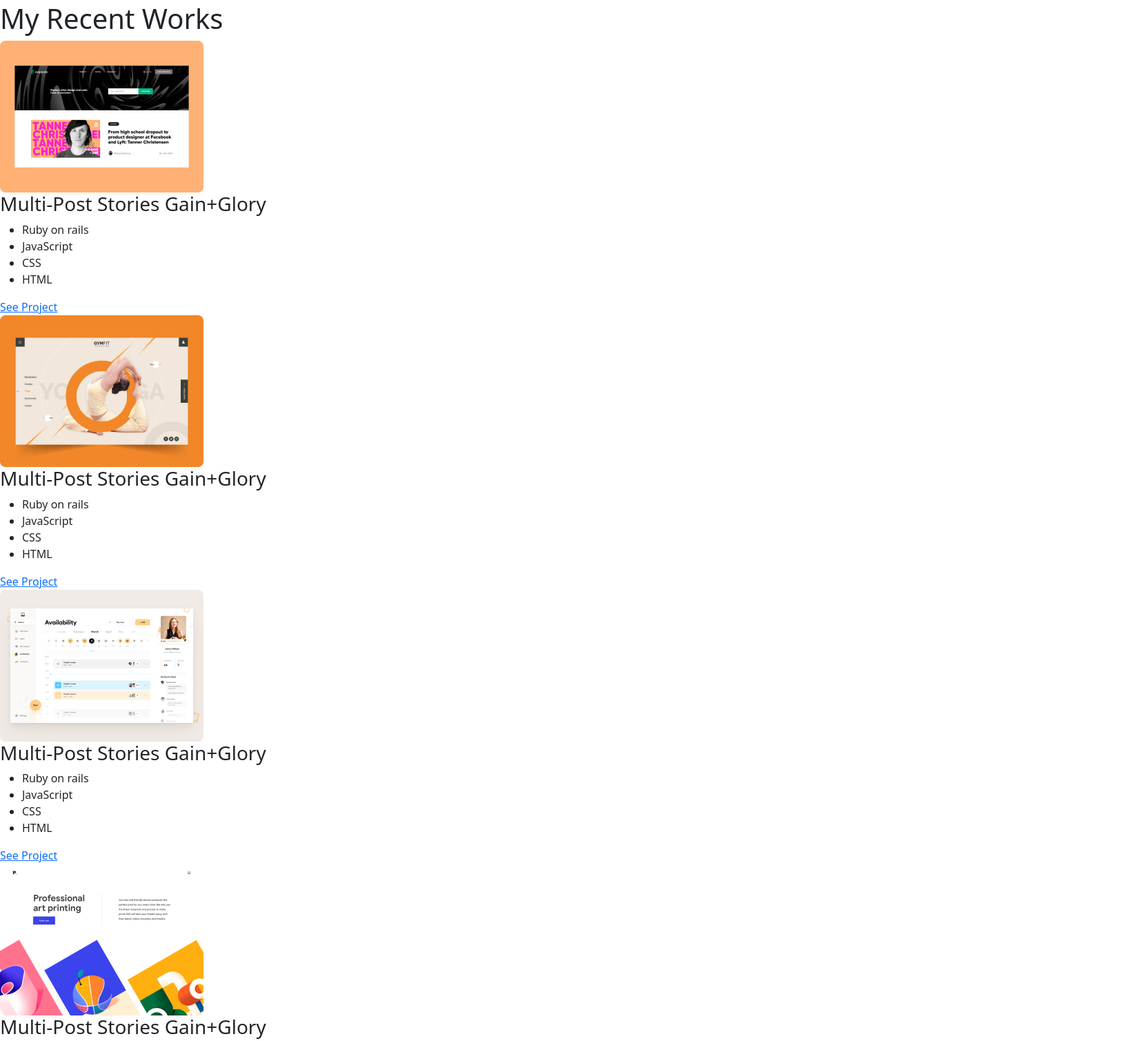
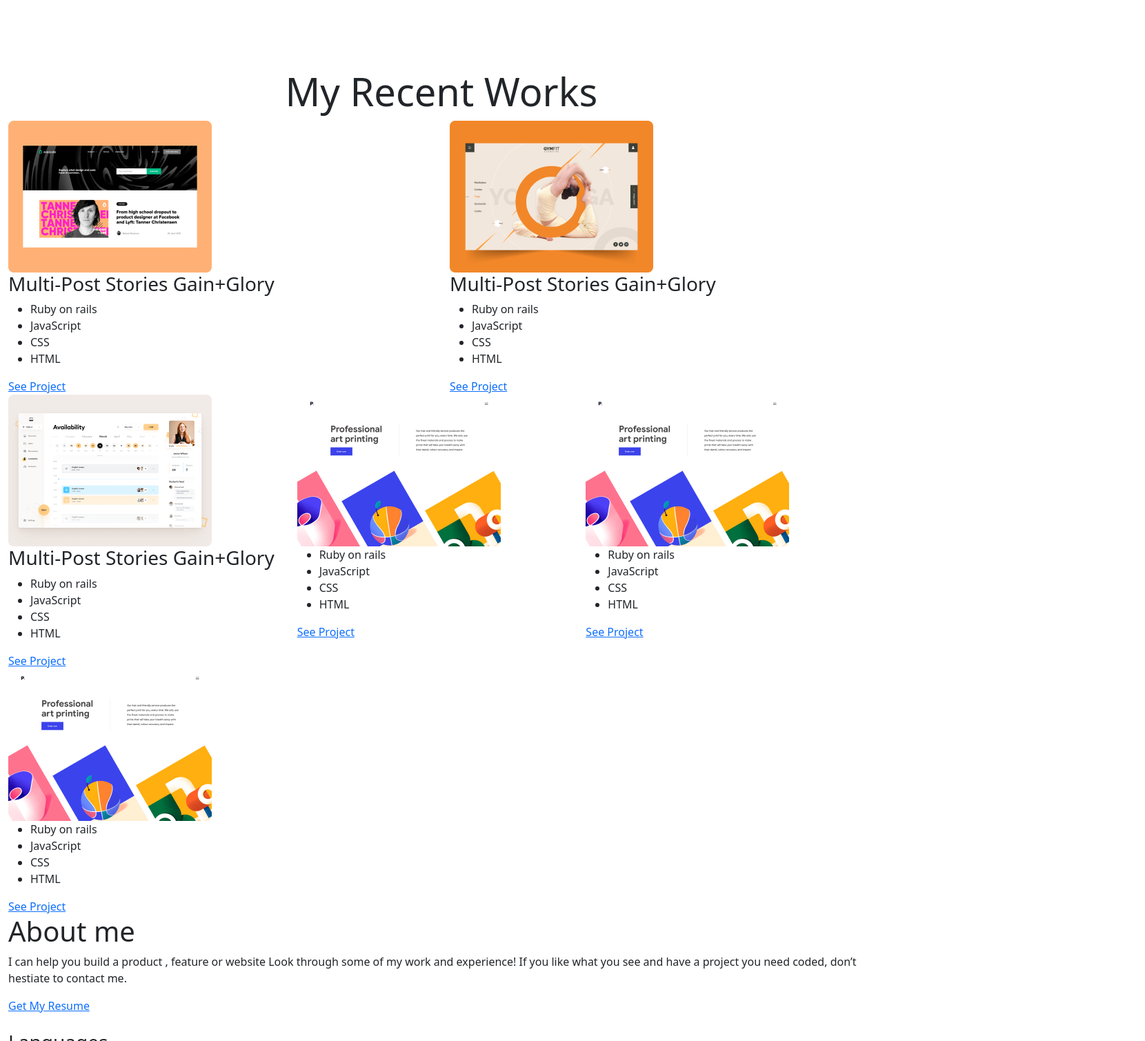
Before and after one commit to Ellon-M/bootstrap-portfolio, a website: page index.html in a window 1280 px wide. Shown: the part 1131-2640 px from the top of the page at 69% size, 1660 px wide, since content can reach past the window. Drawn offline with nearby package versions, Linux system fonts and the light colour scheme.

Commit message:
updated the card section with bootstrap grid

```diff
--- a/index.html
+++ b/index.html
@@ -40,7 +40,7 @@
             don't hestiate to contact me.
           </p>
         </div>
-        <div class="container-fluid text-decoration-none text-reset justify-content-center d-inline-flex flex-row">
+        <div class="flex-row container-sm justify-content-center container-fluid text-decoration-none text-reset justify-content-center d-inline-flex flex-row">
           <ul class="navbar-nav mx-auto flex-row mt-5">
             <li class="ms-2">
               <a href="https://github.com/Ellon-M">
@@ -75,104 +75,113 @@
       </section>
     </header>
    <main>
-      <div id="works-heading-wrap">
-        <h1 id="works-heading">
+      <div>
+        <h2 class="text-center display-4 font-weight-bolder mt-5 pt-5">
           My Recent Works
-        </h1>
-        <div id="indicator"></div>
+        </h2>
       </div>
-      <section id="works">
-        <article class="work">
-          <div class="work-img-wrap">
+      <div class="container-fluid">
+        <div class="row">
+            <div class="col">
             <img src="./media/tonic.png" alt="first project screenshot" class="work-image">
-          </div>
             <h3 class="work-title">Multi-Post Stories Gain+Glory</h3>
+            <div class="row">
+            <div class="col">
             <ul class="language-tags">
             <li class="tag">Ruby on rails</li>
             <li class="tag">JavaScript</li>
             <li class="tag">CSS</li>
             <li class="tag">HTML</li>
             </ul>
+            </div>
+            </div>
             <a href="#" class="work-link">
             See Project
           </a>
-        </article>
-        <article class="work">
-          <div class="work-img-wrap">
-            <img src="./media/yoga.png" alt="second project screenshot" class="work-image">
           </div>
-          <h3 class="work-title">Multi-Post Stories Gain+Glory</h3>
+          <div class="col">
+            <img src="./media/yoga.png" alt="second project screenshot" class="work-image">            <h3 class="work-title">Multi-Post Stories Gain+Glory</h3>
+            <div class="row">
+            <div class="col">
             <ul class="language-tags">
             <li class="tag">Ruby on rails</li>
             <li class="tag">JavaScript</li>
             <li class="tag">CSS</li>
             <li class="tag">HTML</li>
             </ul>
+            </div>
+            </div>
             <a href="#" class="work-link">
             See Project
           </a>
-        </article>
-        <article class="work">
-          <div class="work-img-wrap">
+          </div>
+          <div class="row">
+            <div class="col">
             <img src="./media/multipost.png" alt="third project screenshot" class="work-image">
-          </div>
             <h3 class="work-title">Multi-Post Stories Gain+Glory</h3>
+            <div class="row">
+            <div class="col">
             <ul class="language-tags">
             <li class="tag">Ruby on rails</li>
             <li class="tag">JavaScript</li>
             <li class="tag">CSS</li>
             <li class="tag">HTML</li>
             </ul>
+            </div>
+            </div>
             <a href="#" class="work-link">
             See Project
           </a>
-        </article>
-        <article class="work">
-          <div class="work-img-wrap">
+          </div>
+          <div class="col">
             <img src="./media/printing.png" alt="fourth project screenshot" class="work-image">
-          </div>
-          <h3 class="work-title">Multi-Post Stories Gain+Glory</h3>
+            <div class="row">
+            <div class="col">
             <ul class="language-tags">
             <li class="tag">Ruby on rails</li>
             <li class="tag">JavaScript</li>
             <li class="tag">CSS</li>
             <li class="tag">HTML</li>
             </ul>
+            </div>
+            </div>
             <a href="#" class="work-link">
             See Project
           </a>
-        </article>
-        <article class="work">
-          <div class="work-img-wrap">
-            <img src="./media/printing.png" alt="fifth project screenshot" class="work-image">
           </div>
-          <h3 class="work-title">Multi-Post Stories Gain+Glory</h3>
+           <div class="col">
+            <img src="./media/printing.png" alt="fourth project screenshot" class="work-image">
+            <div class="row">
+            <div class="col">
             <ul class="language-tags">
             <li class="tag">Ruby on rails</li>
             <li class="tag">JavaScript</li>
             <li class="tag">CSS</li>
             <li class="tag">HTML</li>
             </ul>
+            </div>
+            </div>
             <a href="#" class="work-link">
             See Project
           </a>
-        </article>
-        <article class="work">
-          <div class="work-img-wrap">
-            <img src="./media/printing.png" alt="sixth project screenshot" class="work-image">
           </div>
-          <h3 class="work-title">Multi-Post Stories Gain+Glory</h3>
+          <div class="col">
+            <img src="./media/printing.png" alt="fourth project screenshot" class="work-image">
+            <div class="row">
+            <div class="col">
             <ul class="language-tags">
             <li class="tag">Ruby on rails</li>
             <li class="tag">JavaScript</li>
             <li class="tag">CSS</li>
             <li class="tag">HTML</li>
             </ul>
+            </div>
+            </div>
             <a href="#" class="work-link">
             See Project
           </a>
-        </article>
-      </section>
+          </div>
+       </div>
       <section id="about">
         <div id="about-heading-wrap">
           <h1 id="about-heading">
```
Also changed, not shown: MIT.md (added, +8 -0 lines), package.json (added, +242 -0 lines), .github/workflows/linters.yml (added), .stylelintrc.json (added), 2 other files. Lines whose indentation alone changed are shown as unchanged.
